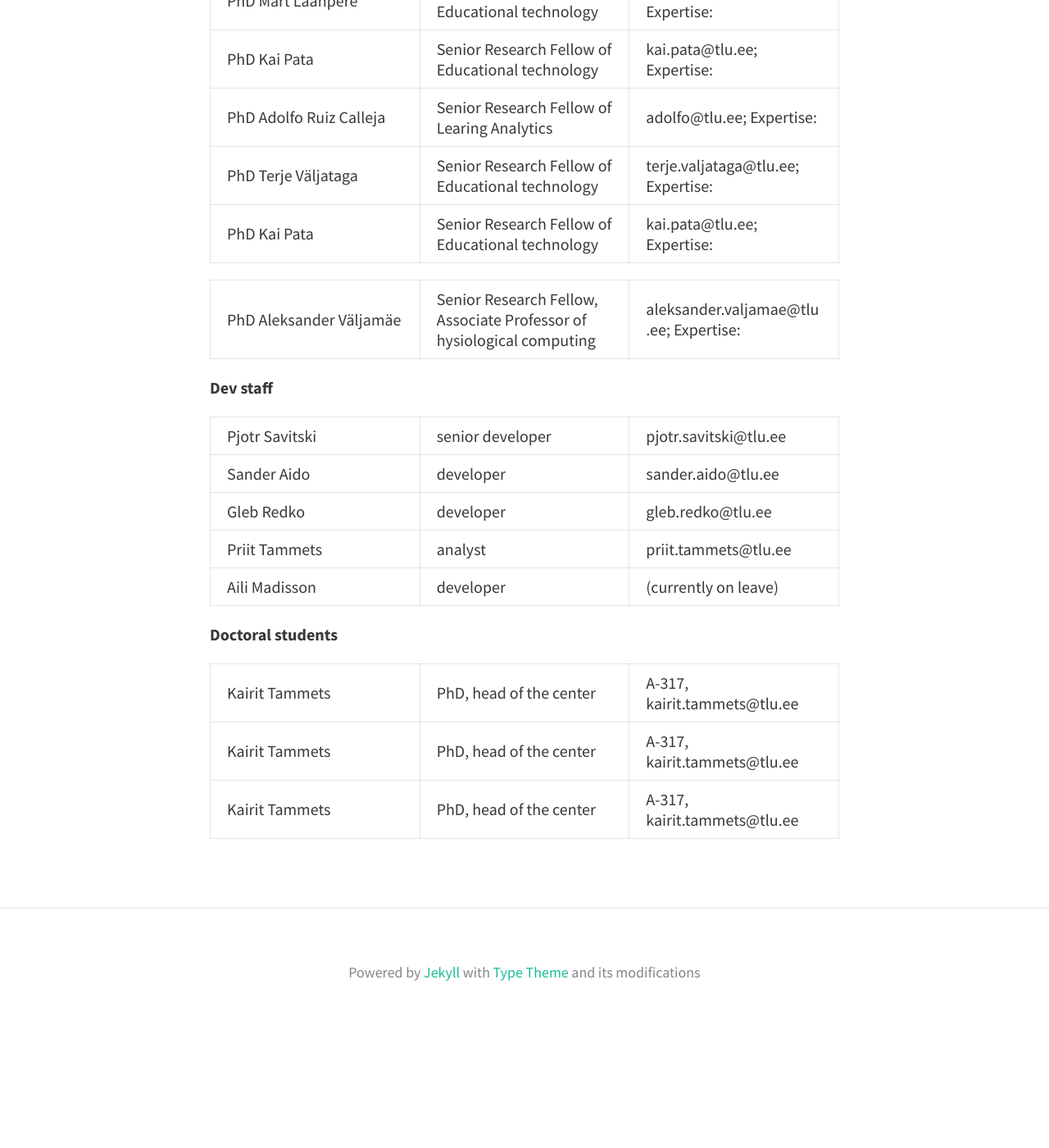
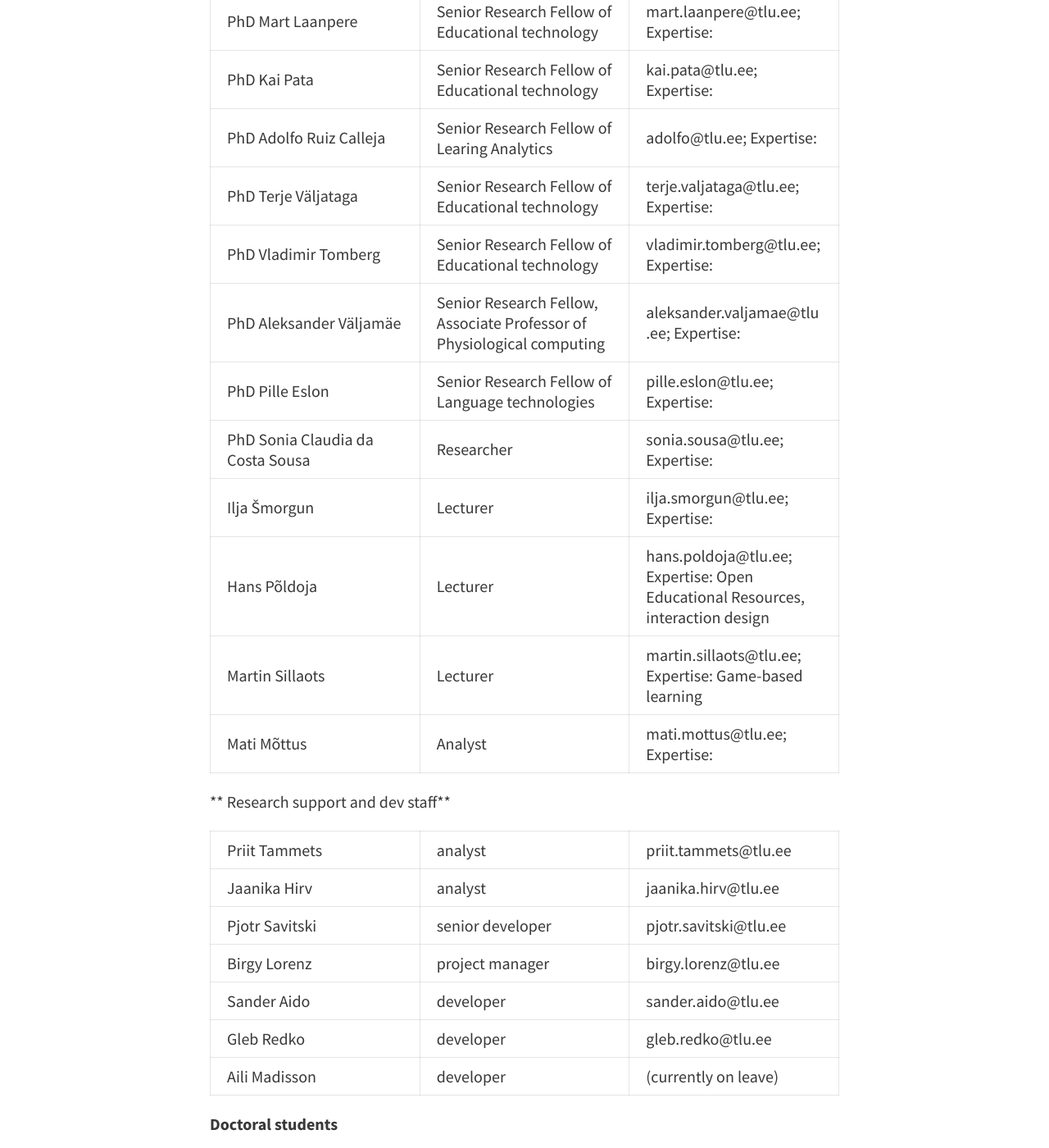
Before and after one commit to centre-for-educational-technology/htk-web, a Jekyll site: the page built from people.md, in a window 1280 px wide and 1400 px high, scrolled down 1281 px. Shown: the whole window at 82% size. Built offline with Jekyll 4.4.1, drawn with Linux system fonts in a browser that asks for light colours; nearby versions of some CDN libraries; before the commit the page ends 2544 px from its top, so only the background shows below that; some of the changed text lies outside the part shown.

Commit message:
Update people.md

```diff
--- a/people.md
+++ b/people.md
@@ -7,9 +7,9 @@ feature-img: "img/sample_feature_img.png"
 
 **Administrative**
 
-| PhD Kairit Tammets |  Head of the centre for educational technology & Senior researcher of Educational Technology. kairit.tammets@tlu.ee; +372 6409 355. Expertise: learning analytics in policy-making, MOOCs, educational technology in higher education
-| Pirgit Voolaid |  Research coordinator. pirgit.voolaid@tlu.ee; +372 640 9355. Expertise: Administrative aspects of research projects, coordination of research activities
-| Anet Põdra | Research assistant. anet.podra@tlu.ee; +372 640 9355. Expertise: Administrative aspects of research projects
+| PhD Kairit Tammets | Head of the centre for educational technology & Senior researcher of Educational Technology. | kairit.tammets@tlu.ee; +372 6409 355. Expertise: learning analytics in policy-making, MOOCs, educational technology in higher education
+| Pirgit Voolaid |  Research coordinator | pirgit.voolaid@tlu.ee; +372 640 9355. Expertise: Administrative aspects of research projects, coordination of research activities
+| Anet Põdra | Research assistant | anet.podra@tlu.ee; +372 640 9355. Expertise: Administrative aspects of research projects
 
 **Research**
 
@@ -20,23 +20,30 @@ feature-img: "img/sample_feature_img.png"
 | PhD Kai Pata | Senior Research Fellow of Educational technology| kai.pata@tlu.ee; Expertise:
 | PhD Adolfo Ruiz Calleja | Senior Research Fellow of Learing Analytics| adolfo@tlu.ee; Expertise:
 | PhD Terje Väljataga | Senior Research Fellow of Educational technology| terje.valjataga@tlu.ee; Expertise:
-| PhD Kai Pata | Senior Research Fellow of Educational technology| kai.pata@tlu.ee; Expertise:
+| PhD Vladimir Tomberg | Senior Research Fellow of Educational technology| vladimir.tomberg@tlu.ee; Expertise:
+| PhD Aleksander Väljamäe | Senior Research Fellow, Associate Professor of Physiological computing| aleksander.valjamae@tlu.ee; Expertise:
+| PhD Pille Eslon | Senior Research Fellow of Language technologies| pille.eslon@tlu.ee; Expertise:
+| PhD Sonia Claudia da Costa Sousa | Researcher| sonia.sousa@tlu.ee; Expertise:
+| Ilja Šmorgun | Lecturer| ilja.smorgun@tlu.ee; Expertise:
+| Hans Põldoja | Lecturer| hans.poldoja@tlu.ee; Expertise: Open Educational Resources, interaction design
+| Martin Sillaots | Lecturer| martin.sillaots@tlu.ee; Expertise: Game-based learning
+| Mati Mõttus | Analyst| mati.mottus@tlu.ee; Expertise:
 
+** Research support and dev staff**
 
-
-| PhD Aleksander Väljamäe | Senior Research Fellow, Associate Professor of hysiological computing| aleksander.valjamae@tlu.ee; Expertise:
-
-
-**Dev staff**
-
+| Priit Tammets | analyst | priit.tammets@tlu.ee
+| Jaanika Hirv | analyst | jaanika.hirv@tlu.ee
 | Pjotr Savitski | senior developer | pjotr.savitski@tlu.ee
+| Birgy Lorenz | project manager | birgy.lorenz@tlu.ee
 | Sander Aido | developer | sander.aido@tlu.ee
 | Gleb Redko | developer | gleb.redko@tlu.ee
-| Priit Tammets | analyst | priit.tammets@tlu.ee
 | Aili Madisson | developer | (currently on leave)
 
 **Doctoral students**
 
-| Kairit Tammets | PhD, head of the center | A-317, kairit.tammets@tlu.ee
-| Kairit Tammets | PhD, head of the center | A-317, kairit.tammets@tlu.ee
-| Kairit Tammets | PhD, head of the center | A-317, kairit.tammets@tlu.ee
+| James Sunney Quaicoe | PhD student | aasanni@tlu.ee; Expertise:
+| Eka Jeladze | PhD student | eka.tammets@tlu.ee; Expertise:
+| Triinu Jesmin | PhD student  | triinu.jesmin@tlu.ee
+| Romil Rõbtšenkov | PhD student  | romil.robtsenkov@tlu.ee
+| Anastassiia Väljamäe | PhD student  | anastasiia.valjamae@tlu.ee
+| Abiodun Afolayan Ogunyemi | PhD student  | abnogn@tlu.ee
```
